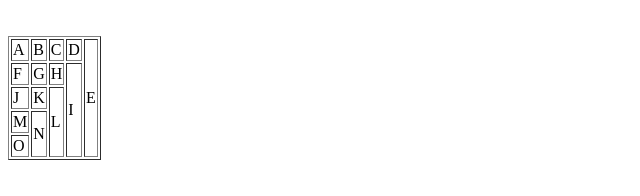
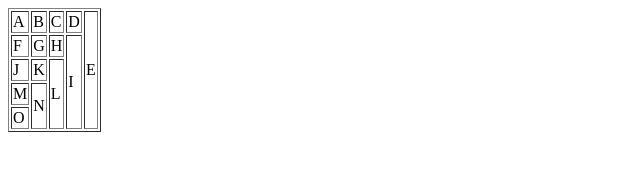
Before and after one commit to VictorOrbegoso/Tablas, a plain HTML site: page index.html in a window 1280 px wide. Shown: the whole page, without its empty margins (0-640 px from the left). Drawn offline with Linux system fonts and the light colour scheme.

Commit message:
Modificando

```diff
--- a/index.html
+++ b/index.html
@@ -1,15 +1,14 @@
 
-<TABLE border="1">
+<table border="1">
 
 <tbody>
     <tr>
-        <pre>
         <td>  A  </td>
         <td>  B  </td>
         <td>  C  </td>
         <TD>  D  </TD>
         <td rowspan="5">E</td>
-    </pre>
+
 
     </tr>
     <tr>
@@ -33,4 +32,4 @@
 
     </tr>
 </tbody>
-</TABLE>
+</table>
```
